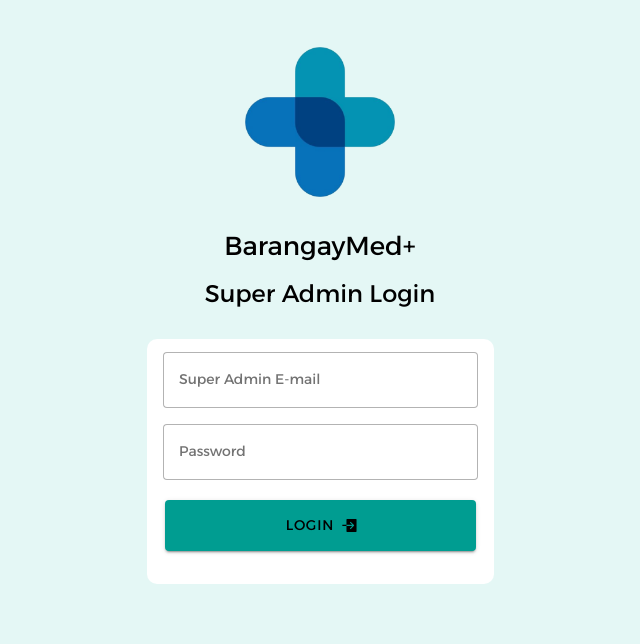
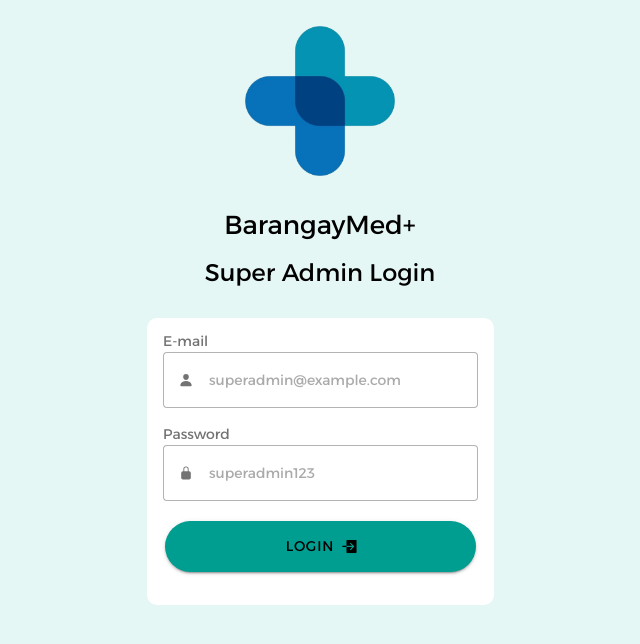
Before and after one commit to fmrkc/barangaymed, a React (Vite) app: page /superadmin in a window 1280 px wide. Shown: the top 644 px of the page, without its empty margins (320-960 px from the left). Built offline with nearby package versions, Linux system fonts and the light colour scheme; no server answers.

Commit message:
Update sa-login.tsx

```diff
--- a/src/pages/superadmin/sa-login.tsx
+++ b/src/pages/superadmin/sa-login.tsx
@@ -1,6 +1,6 @@
-import { IonButton, IonCard, IonCardContent, IonCol, IonContent, IonGrid, IonPage, IonRow, IonInput, IonIcon, useIonLoading, useIonRouter } from '@ionic/react';
+import { IonButton, IonCard, IonCardContent, IonCol, IonContent, IonGrid, IonPage, IonRow, IonInput, IonIcon, useIonLoading, useIonRouter, IonCardSubtitle } from '@ionic/react';
 import React, { useState } from 'react';
-import { logInSharp, personCircle } from 'ionicons/icons';
+import { lockClosed, logInSharp, person, personCircle } from 'ionicons/icons';
 import healthcare from '../../assets/healthcare.png';
 import { useAuth } from '../../contexts/AuthContext';
 import { login, getUserRole } from '../../firebaseConfig';
@@ -79,22 +79,21 @@ const SuperAdminLogin: React.FC = () => {
               <IonCard>
                 <IonCardContent>
                   <form onSubmit={doLogin}>
+                    <IonCardSubtitle>E-mail</IonCardSubtitle>
                     <IonInput
                       mode="md"
                       fill="outline"
-                      labelPlacement="floating"
-                      label="Super Admin E-mail"
                       type="email"
                       placeholder="superadmin@example.com"
                       value={email}
                       onIonChange={(e) => setEmail(e.detail.value!)}
-                    />
+                       >
+                            <IonIcon icon={person} slot="start" />
+                          </IonInput>
+                    <IonCardSubtitle className='ion-margin-top'>Password</IonCardSubtitle>
                     <IonInput
                       mode="md"
-                      className="ion-margin-top"
                       fill="outline"
-                      labelPlacement="floating"
-                      label="Password"
                       type="password"
                       placeholder="superadmin123"
                       value={password}
@@ -109,12 +108,15 @@ const SuperAdminLogin: React.FC = () => {
                           doLogin(e);
                         }
                       }}
-                    />
+                       >
+                            <IonIcon icon={lockClosed} slot="start" />
+                          </IonInput>
                     {error && <p style={{ color: "red" }}>{error}</p>}
                     <IonButton
                       type="submit"
                       className="ion-padding-vertical"
                       expand="block"
+                      shape='round'
                     >
                       Login
                       <IonIcon icon={logInSharp} slot="end" />
```
